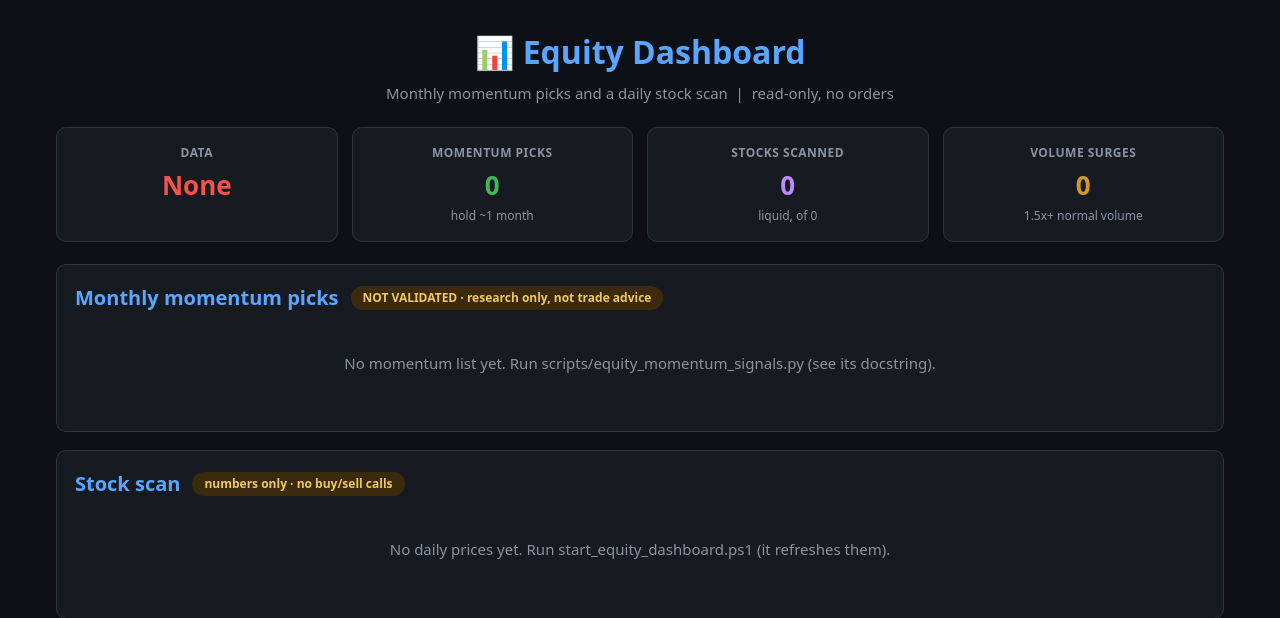
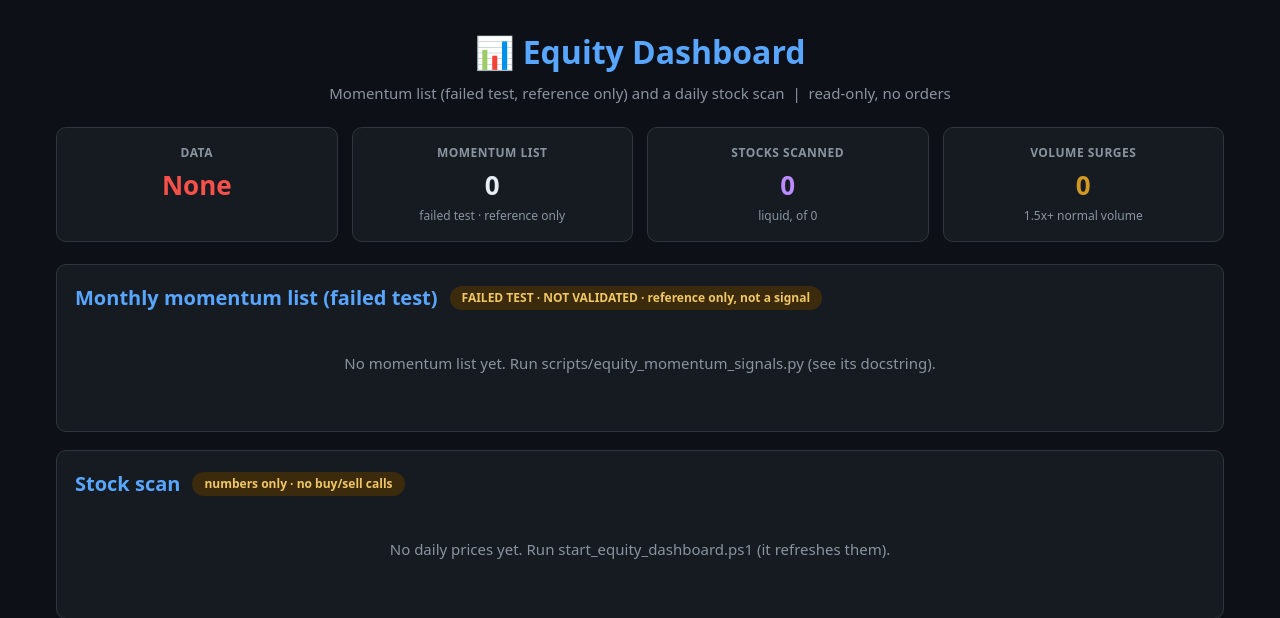
Before and after one commit to hariyaakshay-cpu/equity-intelligence-platform, a Flask app: page /equity in a window 1280 px wide. Shown: the top 618 px of the page. Run offline with Flask 3, Linux system fonts and the light colour scheme.

Commit message:
Signals page: label the 12-1 momentum list as a failed test, reference only
Banner, subtitle, card and section pill now say FAILED TEST / NOT VALIDATED /
reference only (the rule failed on 2022-2025 and on the 2014-2021
replication, 68448d0; study closed). The card is no longer green and no
longer says "hold ~1 month". Picks still shown for reference.
test_momentum_signals + test_stock_scan: 9 passed.

Co-Authored-By: Claude Opus 5.5 <noreply@anthropic.com>
Claude-Session: https://claude.ai/code/session_012cJQDA3jy8cSARecMB3RX7

```diff
--- a/dashboard/momentum_signals.py
+++ b/dashboard/momentum_signals.py
@@ -7,7 +7,7 @@ from datetime import date
 from pathlib import Path
 from typing import Optional
 
-BANNER = "12-1 momentum - NOT VALIDATED (failed DEV test narrowly, 3 Nov 2026) - research only - not trade advice"
+BANNER = "12-1 momentum - FAILED TEST, NOT VALIDATED (failed 2022-2025 and 2014-2021; study closed) - reference only - not trade advice"
 STALE_DAYS = 4
 
 
--- a/dashboard/templates/signals.html
+++ b/dashboard/templates/signals.html
@@ -42,7 +42,7 @@
 <body>
 <main>
   <h1>📊 Equity Dashboard</h1>
-  <p class="sub">Monthly momentum picks and a daily stock scan &nbsp;|&nbsp; read-only, no orders</p>
+  <p class="sub">Momentum list (failed test, reference only) and a daily stock scan &nbsp;|&nbsp; read-only, no orders</p>
   {% if demo %}<p class="warn">DEMO DATA - NOT REAL</p>{% endif %}
 
   {% set sc = scan or {} %}
@@ -50,15 +50,15 @@
     <div class="card"><div class="label">Data</div>
       {% if available %}<div class="value {{ 'red' if stale else 'green' }}">{{ ('Old (' ~ age_days ~ ' days)') if stale else 'Up to date' }}</div>
       <div class="small">as of {{ asof }}</div>{% else %}<div class="value red">None</div>{% endif %}</div>
-    <div class="card"><div class="label">Momentum picks</div><div class="value green">{{ picks|length if available else 0 }}</div><div class="small">hold ~1 month</div></div>
+    <div class="card"><div class="label">Momentum list</div><div class="value">{{ picks|length if available else 0 }}</div><div class="small">failed test &middot; reference only</div></div>
     <div class="card"><div class="label">Stocks scanned</div><div class="value purple">{{ sc.liquid or 0 }}</div><div class="small">liquid, of {{ sc.scanned or 0 }}</div></div>
     <div class="card"><div class="label">Volume surges</div><div class="value yellow">{{ (sc.volume or [])|length }}</div><div class="small">1.5x+ normal volume</div></div>
   </div>
 
   <!-- Section 1: monthly momentum -->
   <div class="section" id="momentum-list">
-    <div class="head"><h2>Monthly momentum picks</h2>
-      <span class="pill" id="not-validated-notice">NOT VALIDATED &middot; research only, not trade advice</span></div>
+    <div class="head"><h2>Monthly momentum list (failed test)</h2>
+      <span class="pill" id="not-validated-notice">FAILED TEST &middot; NOT VALIDATED &middot; reference only, not a signal</span></div>
     {% if not available %}
       <p class="empty" id="no-signals">{{ message }}</p>
     {% else %}
```
